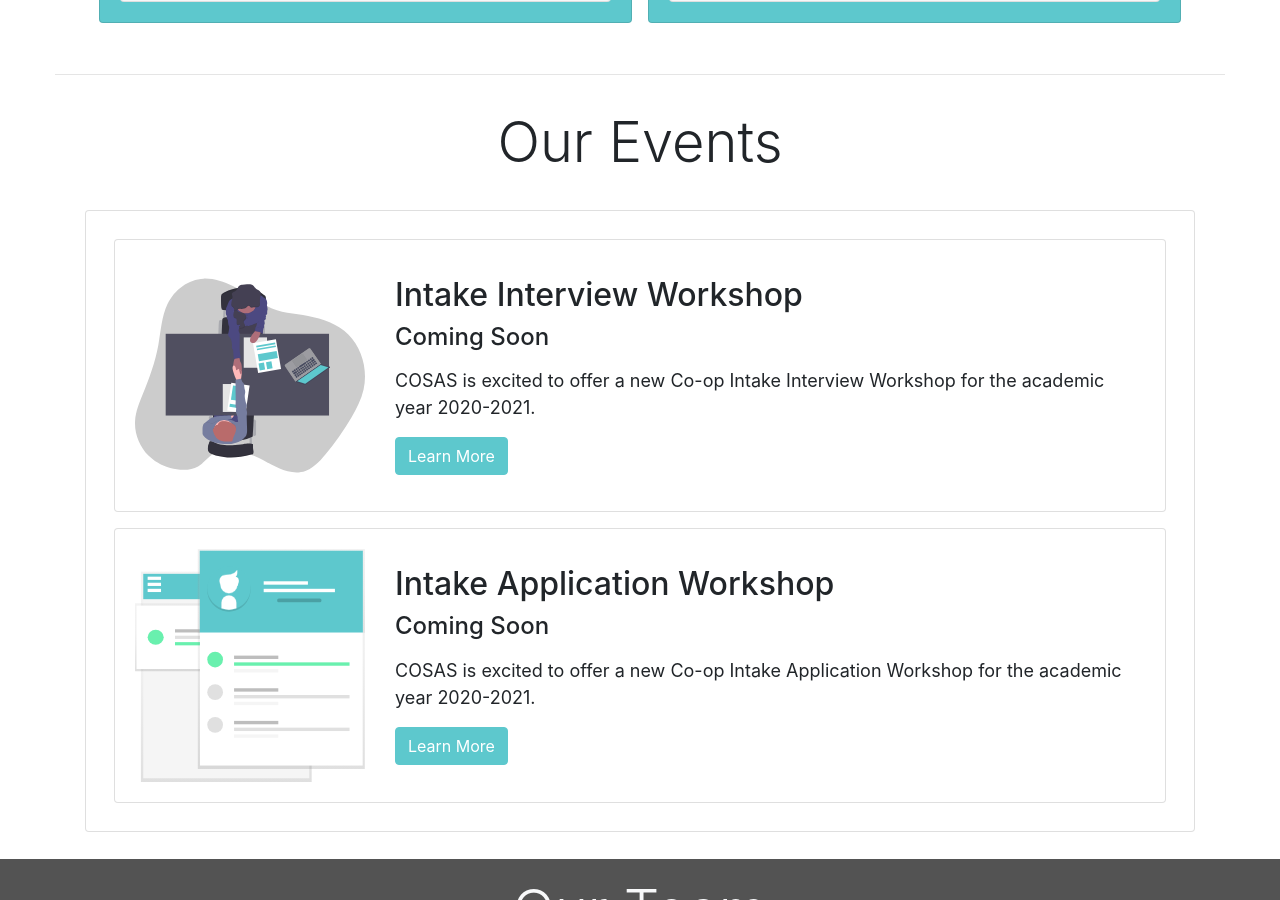
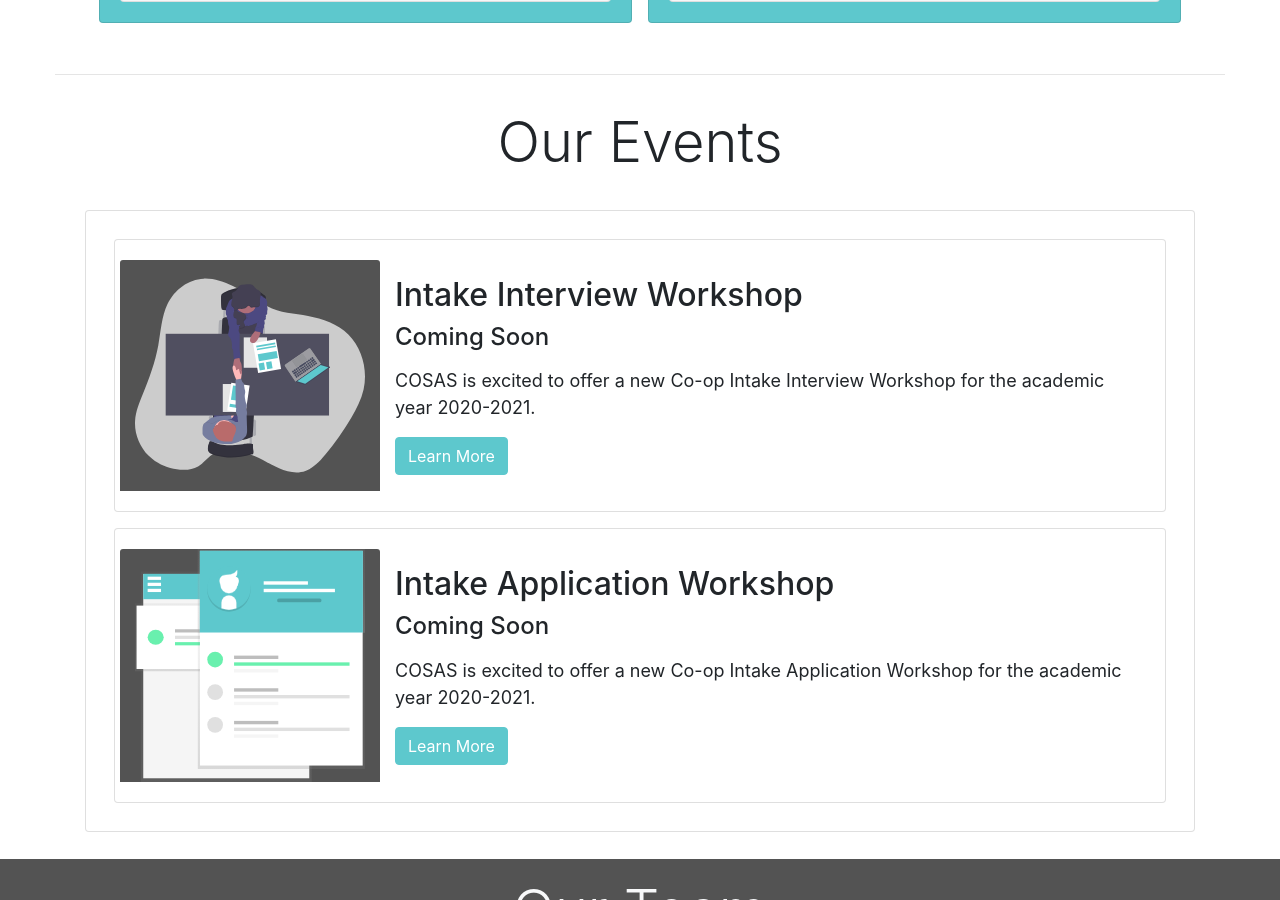
Before and after one commit to coopsauder/COSAS, a Jekyll site: the page built from index.html, in a window 1280 px wide and 900 px high, scrolled down 2078 px. Built offline with Jekyll 4.4.1, drawn with Linux system fonts in a browser that asks for light colours.

Commit message:
changed row class

```diff
--- a/_includes/events.html
+++ b/_includes/events.html
@@ -6,7 +6,7 @@
 
             <div class="d-flex row">
                 <img src='{{ site.baseurl }}/static_files/assets/svg/{{ post.image }}'
-                    class="col-md-3 card-img-top border-0 load-hidden events" alt="...">
+                    class="col-md-3 card-img-top border-0 load-hidden events bg-dark" alt="...">
                 <div class="col-md-9 col-12 py-3 load-hidden events">
                     <h2>{{ post.title }}</h2>
                     <h4>{{ post.event }}</h4>
--- a/_includes/team.html
+++ b/_includes/team.html
@@ -22,7 +22,7 @@
                             <h5 class="modal-title text-center" id="exampleModalLongTitle">{{ person.name }}</h5>
                             <p>Position: {{ person.position }} <br>
                                 Specialization: {{ person.specialization }}</p>
-                            <div class="container row mx-auto justify-content-center">
+                            <div class="container mx-auto justify-content-center">
                                 <a class="email" data-placement="left" role="button" data-toggle="popover" title="Email"
                                     data-content="{{ person.email }}">
                                     <img class="footer-icon"
```
